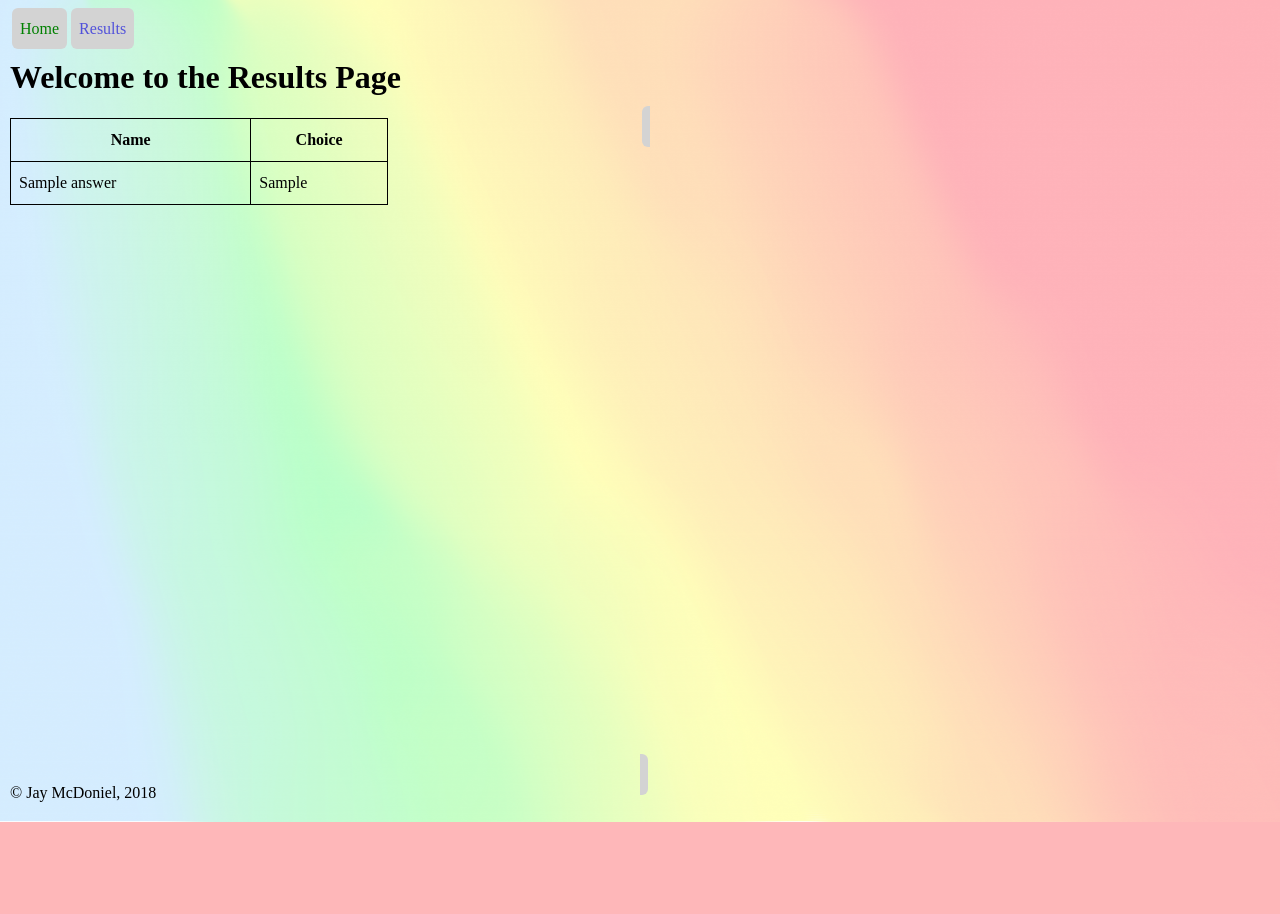
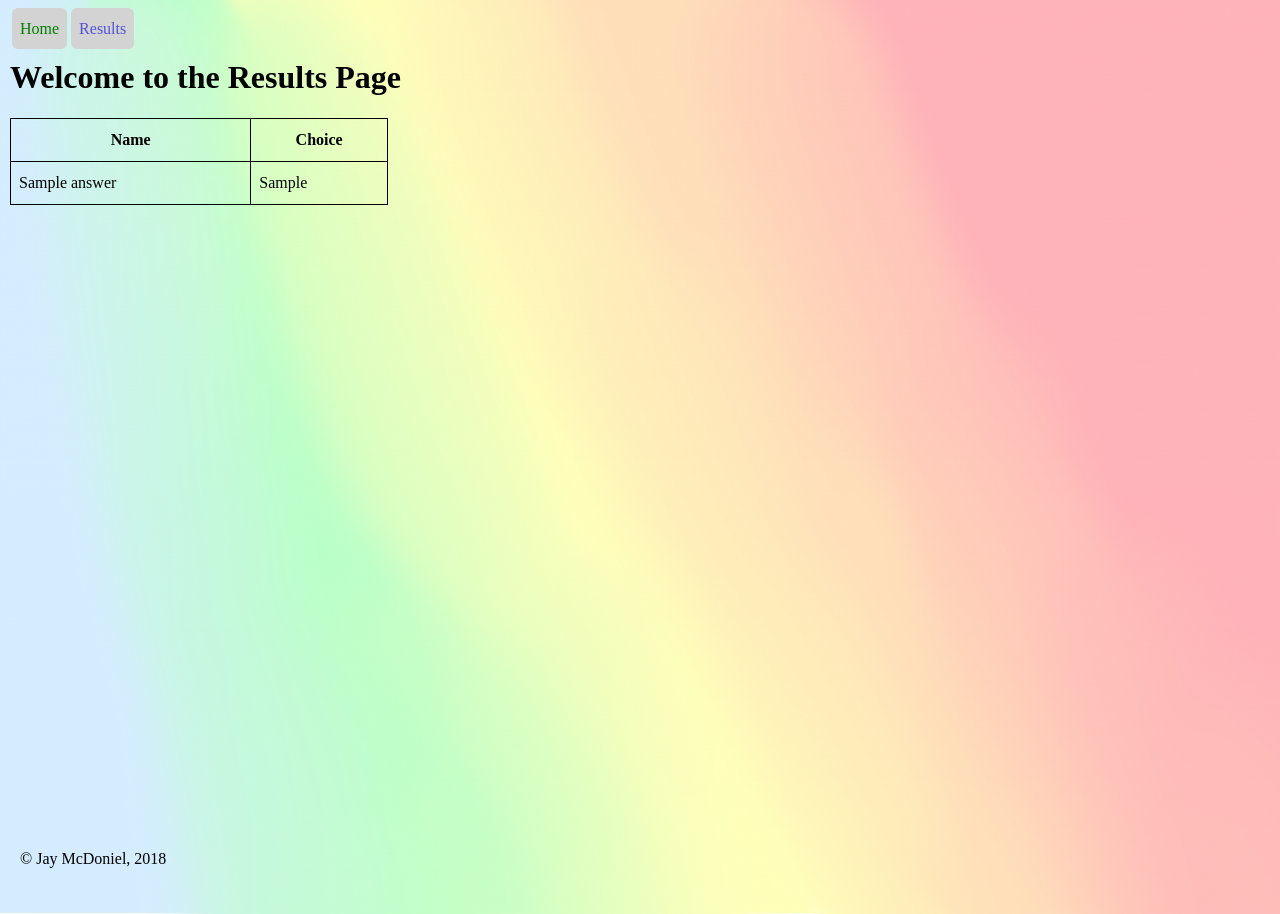
Before and after one commit to PerfectOrphan31/orphansBabySurvey, a Node server app: page /results in a window 1280 px wide. Before the commit the page ends 822 px from the top, so only its background shows below. Run offline with Node 20, Linux system fonts and the light colour scheme; tables that the repository leaves empty hold one stand-in row (values such as "Sample post"); some libraries are stand-ins or nearby versions; some web fonts are replaced.

Commit message:
Forgot to be n correct directory

```diff
--- a/public/css/style.css
+++ b/public/css/style.css
@@ -23,10 +23,13 @@ a.home{
 a.results{
   color: rgb(82, 82, 218)
 }
+a.hidden{
+  background-color: transparent;
+  cursor: default;
+}
 a:hover{
   text-decoration: underline;
 }
-
 .tooltip {
   position: relative;
   display: inline-block;
@@ -35,7 +38,6 @@ a:hover{
 .error_from_form{
   color:red;
 }
-
 .tooltip .tooltiptext {
   visibility: hidden;
   width: 120px;
@@ -89,8 +91,6 @@ input[type=submit]:hover{
   cursor: pointer;
   background-color:rgb(163, 163, 163)
 }
-
-
 .tooltip .tooltiptext::after {
   content: "";
   position: absolute;
@@ -101,7 +101,6 @@ input[type=submit]:hover{
   border-style: solid;
   border-color: #555 transparent transparent transparent;
 }
-
 .tooltip:hover .tooltiptext {
   visibility: visible;
   opacity: 1;
@@ -117,8 +116,14 @@ table{
   border-collapse: collapse;
   width:60%
 }
-footer{
+.row:after {
+  content: "";
+  display: table;
+  clear: both;
+}
+.footer{
   margin-top: 40px;
+  padding: 10px;
 }
 table,th,td{
   border: 1px solid black;
@@ -126,7 +131,6 @@ table,th,td{
 th,td{
   padding: 12px 8px;
 }
-
 .ct-series-a .ct-area, .ct-series-a .ct-slice-donut-solid, .ct-series-a .ct-slice-pie {
   fill: rgb(25, 223, 223);
 }
--- a/routes/index.js
+++ b/routes/index.js
@@ -52,4 +52,7 @@ router.get("/results", (req, res, next) => {
     }
   });
 });
+router.get("/reveal",(req,res,next)=>{
+  res.render('reveal');
+})
 module.exports = router;
```
